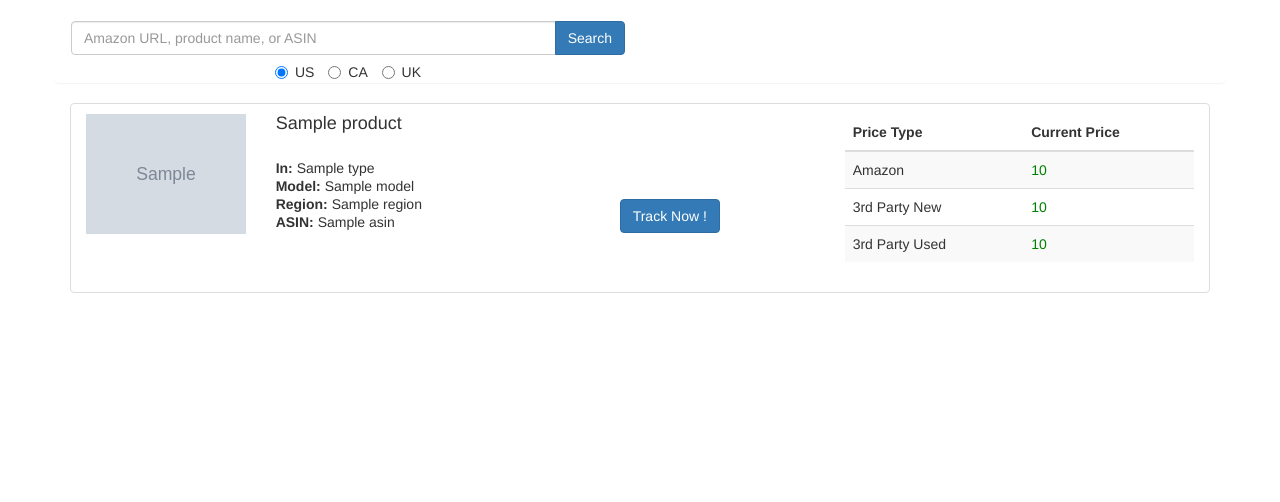
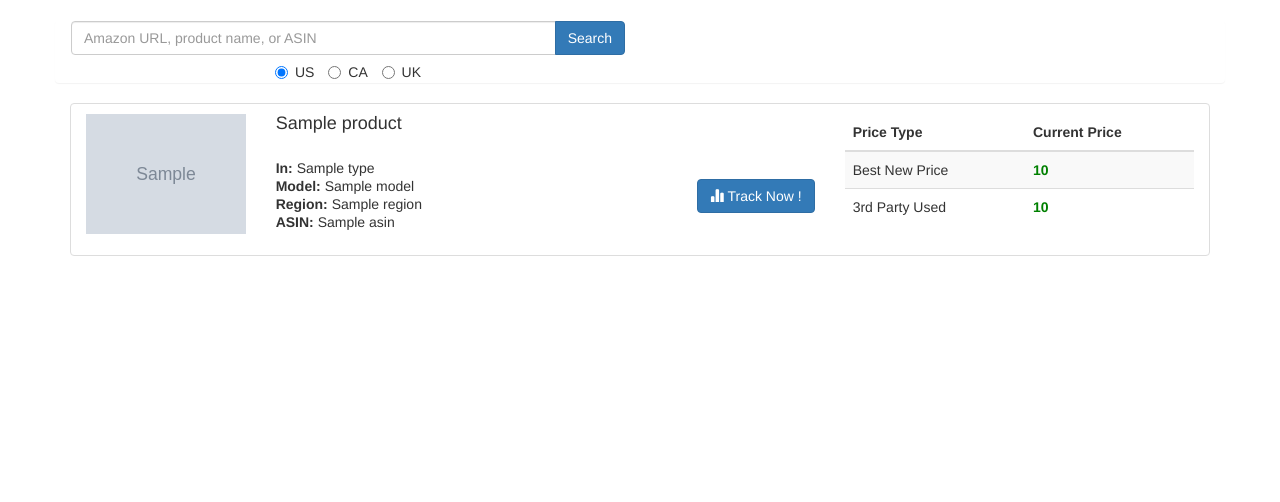
Before and after one commit to ronangaillard/amazon-price-tracker, a Flask app: template templates/search.html in a window 1280 px wide. Shown: the part 52-554 px from the top of the page. Run offline with Flask 2, Linux system fonts and the light colour scheme; the template is opened without the code that fills it: most values are stand-ins (such as "Sample title", 1, 10 or a date in 2020); grey boxes marked "Sample" are stand-in pictures; some libraries are stand-ins or nearby versions.

Commit message:
Updated best new price selection

```diff
--- a/main.py
+++ b/main.py
@@ -68,6 +68,8 @@ def getRegionFromUrl(url):
 
     return 'unknown'
 
+
+
 #Connects to the sqlite database
 def connect_db():
 	return sqlite3.connect(app.config['DATABASE'])
@@ -95,12 +97,13 @@ def search():
     search_text = request.args['q']
     region = request.args['region']
 
-    listed = False
+    listed = True
     try:
-        api = API(locale='fr')
-        products = api.item_search('All', Keywords=search_text, paginate=False, ResponseGroup="ItemIds, ItemAttributes, Images, OfferSummary")
+        api = API(locale='us')
+        products = api.item_search('All', Keywords=search_text, paginate=False, ResponseGroup="ItemIds, ItemAttributes, Images, OfferSummary, Offers")
 
         niceProducts = []
+        ASINList = []
 
 
         for product in products.Items.Item:
@@ -108,13 +111,19 @@ def search():
                 niceProduct = Product()
                 niceProduct.title = product.ItemAttributes.Title
                 niceProduct.ASIN = product.ASIN.text
+                ASINList.append(niceProduct.ASIN)
+
                 niceProduct.imageUrl = product.MediumImage.URL
-                try:
-                    niceProduct.newPrice = float(product.OfferSummary.LowestNewPrice.Amount)/100
-                    niceProduct.newFormattedPrice = product.OfferSummary.LowestNewPrice.FormattedPrice
-                    niceProduct.newPriceCurrency = product.OfferSummary.LowestNewPrice.CurrencyCode
-                except:
-                    pass
+
+
+                #try:
+                #    niceProduct.newPrice = float(product.OfferSummary.LowestNewPrice.Amount)/100
+                #    niceProduct.newFormattedPrice = product.OfferSummary.LowestNewPrice.FormattedPrice
+                #    niceProduct.newPriceCurrency = product.OfferSummary.LowestNewPrice.CurrencyCode
+                #except:
+                #    pass
+
+
 
                 try:
                     niceProduct.usedPrice = float(product.OfferSummary.LowestUsedPrice.Amount)/100
@@ -124,10 +133,7 @@ def search():
                     pass
 
                 niceProduct.type = product.ItemAttributes.ProductGroup
-                try:
-                    niceProduct.region =  getRegionFromUrl(product.DetailPageURL.text).upper() #product.ItemAttributes.RegionCode
-                except:
-                    niceProduct.region = "?"
+                niceProduct.region =  getRegionFromUrl(product.DetailPageURL.text).upper() #product.ItemAttributes.RegionCode
                 niceProduct.model = product.ItemAttributes.Model
                 niceProducts.append(niceProduct)
                 if not listed:
@@ -136,6 +142,40 @@ def search():
             except:
                 pass
                 #not a product
+
+        res = api.item_lookup(*ASINList, MerchantId='Amazon', ResponseGroup = 'Offers')
+
+        i = 0
+        listed = False
+
+        for amazonProduct in res.Items.Item:
+            print 'new amazon offer for ASIN : ', amazonProduct.ASIN
+            print '#########################################'
+            #print objectify.dump(amazonProduct)
+            try:
+                #print 'not void!'
+                #for offer in amazonProduct.Offers:
+                print objectify.dump(amazonProduct)
+                niceProducts[i].newPrice = float(amazonProduct.OfferSummary.LowestNewPrice.Amount)/100
+                niceProducts[i].newFormattedPrice = amazonProduct.OfferSummary.LowestNewPrice.FormattedPrice
+                niceProducts[i].newPriceCurrency = amazonProduct.OfferSummary.LowestNewPrice.CurrencyCode
+                print 'price is : ', float(amazonProduct.OfferSummary.LowestNewPrice.Amount)/100
+
+            except Exception as inst:
+                print inst
+            #if not listed:
+            #        print(objectify.dump(amazonProduct))
+            #        listed = True
+            #try:
+            ##    print 'set price : ', i, ', ASIN : ', amazonProduct.ASIN
+            ##    niceProducts[i].newPrice = float(amazonProduct.ItemAttributes.ListPrice.Amount)/100
+            ##    niceProducts[i].newFormattedPrice = amazonProduct.ItemAttributes.ListPrice.FormattedPrice
+            ##    niceProducts[i].newPriceCurrency = amazonProduct.ItemAttributes.ListPrice.CurrencyCode
+            ##    print 'ok price for : ', i
+            ##except:
+            #    pass
+            i+=1
+
 
     except errors.AWSError, e:
         print 'Amazon complained about yout request!'
--- a/static/css/amazonpricetracker.css
+++ b/static/css/amazonpricetracker.css
@@ -54,6 +54,7 @@ code {
 
 .price{
     -webkit-text-fill-color: green;
+    font-weight: bold;
 }
 
 .no-price{
--- a/templates/search.html
+++ b/templates/search.html
@@ -45,9 +45,10 @@
                 </div>
 
                 <div class="col-md-6">
+
                     <h4 class="list-group-item-heading">{{product.title}}</h4>
                     <div class="row">
-                        <div class="col-md-8">
+                        <div class="col-md-10">
                             <br/>
                             <p class="list-group-item-text"><strong>In:</strong> {{product.type}}</p>
                             <p class="list-group-item-text"><strong>Model:</strong> {{product.model}}</p>
@@ -57,10 +58,9 @@
                         <div class="col-md-2">
                             <br/>
                             <br/>
-                            <br/>
-                            <a class="btn btn-md btn-primary pull-right" href="/product/{{product.ASIN}}"><span class="fa fa-mail-forward"></span>Track Now !</a>
+                            <a class="btn btn-md btn-primary pull-right" href="/product/{{product.ASIN}}"><span class="glyphicon glyphicon-stats"></span> Track Now !</a>
                         </div>
-                        <div class="col-md-1"></div>
+                        <!--<div class="col-md-1"></div>-->
                     </div>
                 </div>
                 <div class="col-md-4">
@@ -73,7 +73,7 @@
                         </thead>
                         <tbody>
                             <tr>
-                                <td>Amazon</td>
+                                <td>Best New Price</td>
                                 {% if product.newFormattedPrice != "" %}
                                 <td class="price">{{product.newFormattedPrice}}</td>
                                 {% else %}
@@ -81,14 +81,14 @@
                                 {% endif %}
                             </tr>
 
-                            <tr>
+                            <!--<tr>
                                 <td>3rd Party New</td>
                                 {% if product.thirdPartyNewFormattedPrice != "" %}
                                 <td class="price">{{product.thirdPartyNewFormattedPrice}}</td>
                                 {% else %}
                                 <td class="no-price">Not In Stock</td>
                                 {% endif %}
-                            </tr>
+                            </tr>-->
 
                             <tr>
                                 <td>3rd Party Used</td>
```
